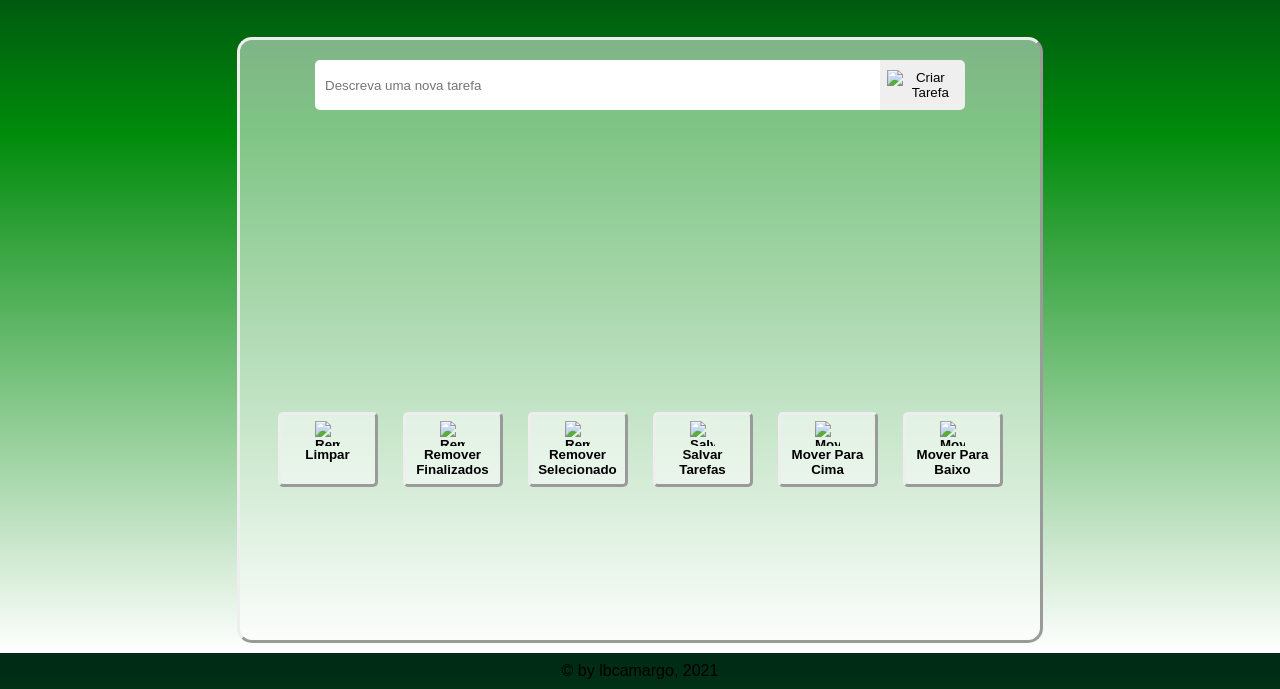
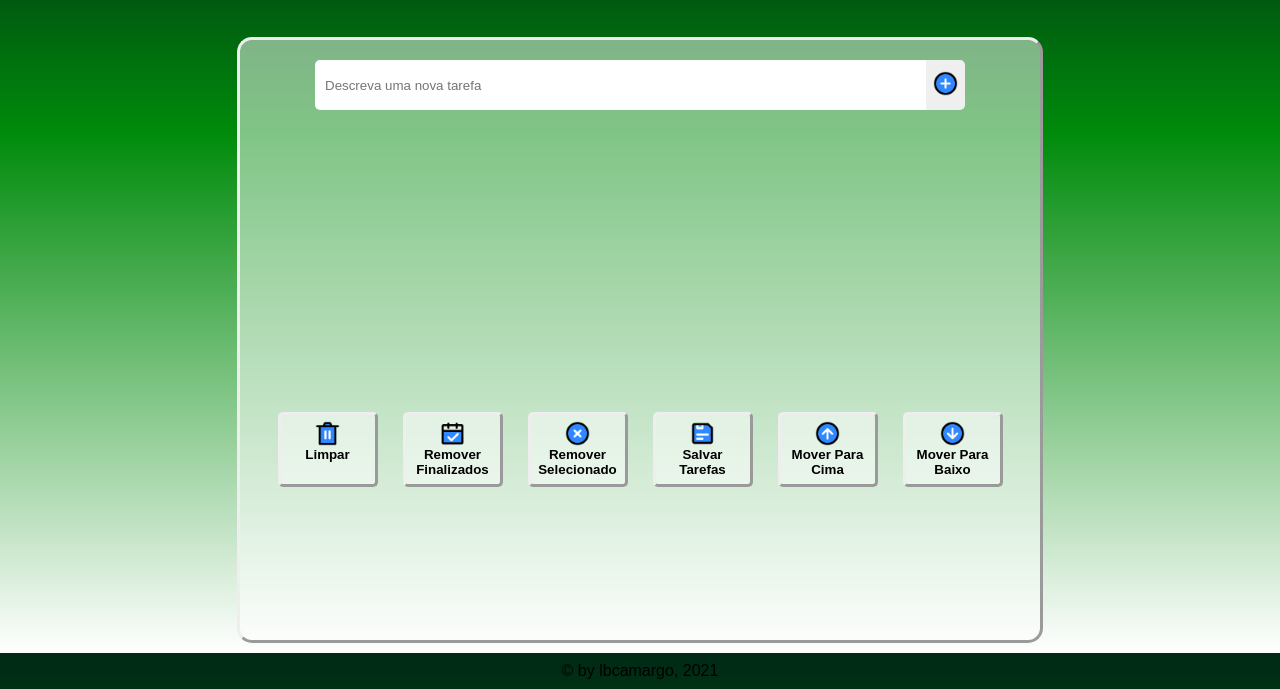
Before and after one commit to lbcamargo94/to-do-list-v1.0.0, a plain HTML site: page index.html in a window 1280 px wide. Shown: the part 147-836 px from the top of the page. Drawn offline with Linux system fonts and the light colour scheme; the site is published under a folder, as on GitHub Pages, so addresses that start at the root find nothing.

Commit message:
Atualizado localização de arquivos

```diff
--- a/index.html
+++ b/index.html
@@ -25,7 +25,7 @@
         <section id="input">
             <div id="input-tarefa">
                     <input type="text" name="tarefa" id="texto-tarefa" placeholder="Descreva uma nova tarefa">
-                    <button id="criar-tarefa" type="button"><img src="/icon/add_one_button_insert_plus_icon.png"
+                    <button id="criar-tarefa" type="button"><img src="./icon/add_one_button_insert_plus_icon.png"
                             alt="Criar Tarefa"></button>
             </div>
             <ol id="lista-tarefas"></ol>
@@ -33,25 +33,25 @@
 
         <section>
             <section id="button">
-                <button id="apaga-tudo" type="button"><img src="/icon/delete_icon.png"
+                <button id="apaga-tudo" type="button"><img src="./icon/delete_icon.png"
                         alt="Remover Selecionado">Limpar</button>
 
-                <button id="remover-finalizados" type="button"><img src="/icon/remove_finalizados_plan_icon.png"
+                <button id="remover-finalizados" type="button"><img src="./icon/remove_finalizados_plan_icon.png"
                         alt="Remover Selecionado">Remover
                     Finalizados</button>
 
-                <button id="remover-selecionado" type="button"><img src="/icon/close_one_icon.png"
+                <button id="remover-selecionado" type="button"><img src="./icon/close_one_icon.png"
                         alt="Remover Selecionado">Remover Selecionado</button>
 
-                <button id="salvar-tarefas" type="button"><img src="/icon/save_icon.png" alt="Salvar Tarefas"> Salvar
+                <button id="salvar-tarefas" type="button"><img src="./icon/save_icon.png" alt="Salvar Tarefas"> Salvar
                     Tarefas</button>
 
-                <button id="mover-cima" type="button"><img src="/icon/arrow_circle_up_icon.png"
+                <button id="mover-cima" type="button"><img src="./icon/arrow_circle_up_icon.png"
                         alt="Mover Para Cima">Mover
                     Para
                     Cima</button>
 
-                <button id="mover-baixo" type="button"><img src="/icon/arrow_circle_down_icon.png"
+                <button id="mover-baixo" type="button"><img src="./icon/arrow_circle_down_icon.png"
                         alt="Mover Para Baixo">Mover
                     Para Baixo</button>
             </section>
```
